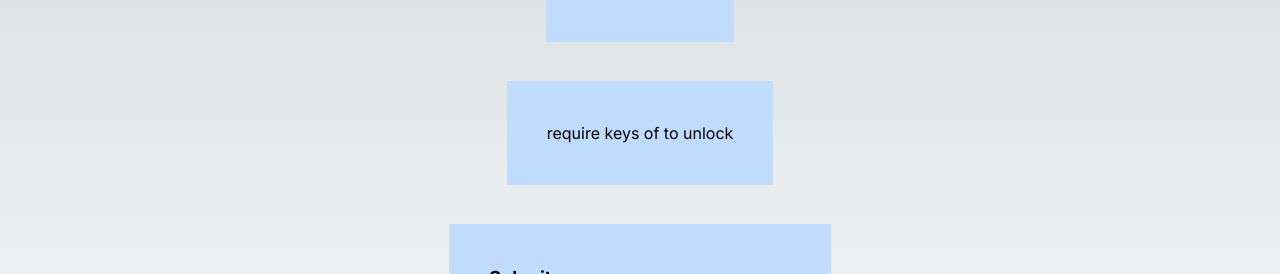
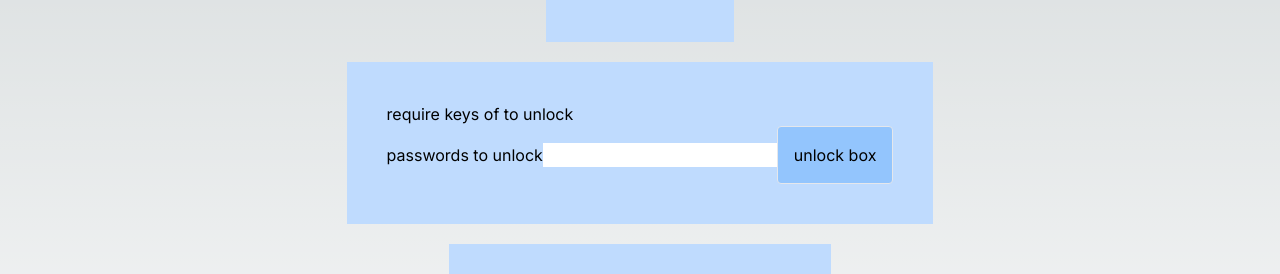
Before and after one commit to azophy/whisper-box, a Next.js app: page /box/1 in a window 1280 px wide. Shown: the part 182-456 px from the top of the page. Built offline with nearby package versions, Linux system fonts and the light colour scheme; no server answers; the database is empty.

Commit message:
add unlock feature

```diff
--- a/app/box/[id]/frontend.tsx
+++ b/app/box/[id]/frontend.tsx
@@ -16,8 +16,8 @@ function MessageRow({ created_at, content, privateKey}) {
     return (
         <div className="p-4 mb-2 bg-blue-200">
           {created_at} - {
-            msg.clearContent ?
-            msg.clearContent :
+            clearContent ?
+            clearContent :
             privateKey ?
               <button className="bg-blue-200 border rounded p-2" onClick={unlock} type="button">show</button> :
               'LOCKED'
@@ -30,7 +30,7 @@ export default function FrontendPage({ box }) {
 
     const [submitStatus, setSubmitStatus] = useState('')
     const [newMessage, setNewMessage] = useState('')
-    const [privateKey, setPrivateKey] = useState({})
+    const [privateKey, setPrivateKey] = useState<any>(null)
     const [unlockPasswords, setUnlockPasswords] = useState('')
 
     const title = box?.meta?.title
@@ -61,6 +61,10 @@ export default function FrontendPage({ box }) {
       console.log({ resp })
     }
 
+    const lockPrivateKey = () => {
+      setPrivateKey(null)
+    }
+
     const unlockPrivateKey = () => {
       const splittedPasswords = unlockPasswords.split(',')
       const decryptedParts = shamir.decryptParts(encryptedPrivateKey, splittedPasswords)
@@ -83,8 +87,16 @@ export default function FrontendPage({ box }) {
 
           <p>require {quorum} keys of {numParts} to unlock</p>
 
-          { privateKey ? '' :
-            <>
+          { privateKey ?
+              <div>
+                <button
+                  onClick={lockPrivateKey}
+                  className="bg-blue-300 p-4 border rounded hover:bg-blue-500"
+                >
+                  lock box
+                </button>
+              </div>
+          :
               <div>
                 <label htmlFor="">passwords to unlock</label>
                 <input
@@ -100,7 +112,6 @@ export default function FrontendPage({ box }) {
                   unlock box
                 </button>
               </div>
-            </>
           }
         </article>
 
```
